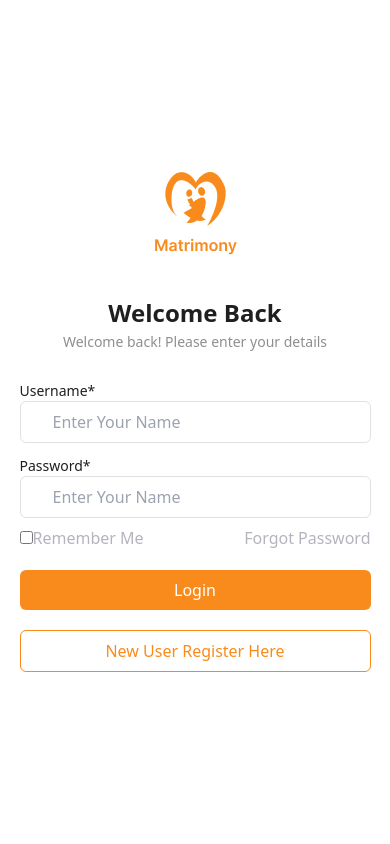
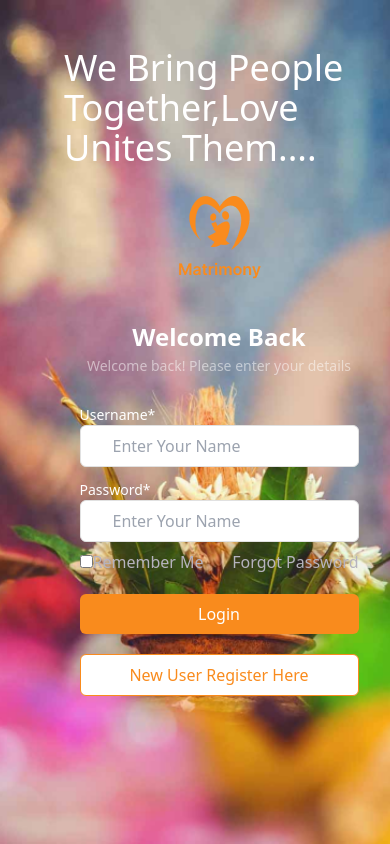
Before and after one commit to ParasBharde/Matrimony_Frontend, a Next.js app: page /signIn in a window 390 px wide. Built offline with nearby package versions, Linux system fonts and the light colour scheme.

Commit message:
signIn form responsive

```diff
--- a/components/IndexScreen/aboutUs.js
+++ b/components/IndexScreen/aboutUs.js
@@ -3,10 +3,10 @@ import React from "react";
 const AboutUs = (props) => {
   //console.log("props", props);
   return (
-    <div className="aboutusbg break-all">
-      <div className="pt-40 pl-24">
-        <p className="font-[600] text-[30px]">About Us</p>
-        <p className="text-dark font-normal text-sm my-4 relative inline-flex max-md:">
+    <div className="aboutusbg break-all ">
+      <div className="pt-40 pl-24 md: w-[40rem]  ">
+        <p className="font-semibold text-3xl">About Us</p>
+        <p className="text-dark font-normal text-sm my-4 relative inline-flex max-md:w-52">
           {props.homedata.About_desc}
         </p>
         <p className="text-white bg-main py-2 px-5 rounded-md cursor-pointer max-w-max">
--- a/components/IndexScreen/successStories.js
+++ b/components/IndexScreen/successStories.js
@@ -3,17 +3,28 @@ import SuccessStoriesCard from './successStoriesCard'
 
 const SuccessStories = (props) => {
   return (
-    <div className='bg-[#E0E0E0] py-20'>
-        <p className='text-center font-semibold text-[30px] text-dark mb-3 '>Success Stories</p>
-        <p className='text-center font-normal text-sm text-dark break-normal md:break-all '>{props.homedata.Success_Story_desc}</p>
-        <div className='flex justify-center items-center mt-10 '>
+    <div className="bg-[#E0E0E0] py-20 max-md:min-w-fit">
+      <p className="text-center font-semibold text-[30px] text-dark mb-3 ">
+        Success Stories
+      </p>
+      <p className="text-center font-normal text-sm text-dark break-normal md:break-all ">
+        {props.homedata.Success_Story_desc}
+      </p>
+      <div className="flex justify-center items-center mt-10 max-md:flex-col ">
         <SuccessStoriesCard />
         <SuccessStoriesCard />
         <SuccessStoriesCard />
         <SuccessStoriesCard />
       </div>
+
+      {/* <div className="hidden max-md:flex-wrap max-md:w-screen">
+        <SuccessStoriesCard />
+        <SuccessStoriesCard />
+        <SuccessStoriesCard />
+        <SuccessStoriesCard />
+      </div> */}
     </div>
-  )
+  );
 }
 
 export default SuccessStories
--- a/components/IndexScreen/successStoriesCard.js
+++ b/components/IndexScreen/successStoriesCard.js
@@ -21,23 +21,25 @@ useEffect(() => {
 }, [])
   return (
     <>
-    <div className='w-[20%] bg-white shadow-md rounded-md mx-5 '>
+      <div className="w-[20%] bg-white shadow-md rounded-md mx-5 max-md:w-full max-md:py-5">
+        <div className="w-[full] ">
+          <Image width={420} src={ss} alt="ss" />
+        </div>
+        <div className="flex justify-between items-center my-5 px-10">
+          <div>
+            <p className="text-dark text-[16px] font-semibold">
+              Guna & Aadanya
+            </p>
+            <p className="text-[14px] text-dark">12 apr 2020</p>
 
-    <div className='w-[full]'>
-      <Image width={420} src={ss} alt="ss"/>
-
-
-    </div>
-    <div className='flex justify-between items-center my-5 px-10'>
-      <div>
-        <p className='text-dark text-[16px] font-semibold'>Guna & Aadanya</p>
-        <p className='text-[14px] text-dark'>12 apr 2020</p>
+            <p className="text-white bg-main py-2 px-5 rounded-md m-5 cursor-pointer max-md:">
+              View
+            </p>
+          </div>
+        </div>
       </div>
-      <p className='text-white bg-main py-2 px-5 rounded-md cursor-pointer max-w-max'>View</p>
-    </div>
-  </div>
-  </>
-  )
+    </>
+  );
 }
 
 export default SuccessStoriesCard
--- a/components/footer.js
+++ b/components/footer.js
@@ -21,12 +21,12 @@ const Footer = () => {
           </div>
         </div>
       ) : (
-        <div className="footer_main bg-main flex flex-wrap justify-between items-center px-20">
-          <p className="text-white text-base py-2 max-md:order-2 max-md:mt-4">
+        <div className="footer_main bg-main flex flex-wrap justify-between items-center px-20 max-md:min-w-fit">
+          <p className="text-white text-base py-2 max-md:order-2 max-md:mt-4 ">
             Copyright © Trichy Vayalur Road Reddy Trust All rights reserved.
             Theme Anews by themeuniver
           </p>
-          <div className="flex justify-between text-white items-center max-md:order-1 max-sm:order-1 max-md:mt-2 max-sm:text-center">
+          <div className="flex justify-between text-white items-center max-md:order-1 max-sm:order-1 max-md:mt-2 max-sm:text-center max-md:text-2xl max-md:ml-36">
             <i className="fa-brands fa-facebook mx-3"></i>
             <i className="fa-brands fa-twitter mx-3"></i>
             <i className="fa-brands fa-instagram mx-3"></i>
--- a/components/signInScreen/left.js
+++ b/components/signInScreen/left.js
@@ -2,9 +2,10 @@ import React from 'react'
 
 const Left = () => {
   return (
-    <div className='xl:w-[60%] lg:w-[50%] sm:w-[40%] w-[0%] signinbg'>
-    </div>
-  )
+    <>
+      <div className="xl:w-[60%] signinbg "></div>
+    </>
+  );
 }
 
 export default Left
--- a/components/signInScreen/right.js
+++ b/components/signInScreen/right.js
@@ -8,29 +8,62 @@ const Right = () => {
   const router=useRouter()
 
   return (
-    <div className='xl:w-[40%] lg:w-[50%] sm:w-[60%] w-full flex flex-col justify-center items-center'>
+    <div className="xl:w-[40%] lg:w-[50%] sm:w-[60%] w-full flex flex-col justify-center items-center ">
       <Image src={a2} alt="a2" />
-    <p className='text-dark font-[600] text-[24px] mt-10 '>Welcome Back</p>
-    <p className='text-dark font-[500] text-[14px] opacity-50'>Welcome back! Please enter your details</p>
-    <div className='mt-7 lg:w-[400px] sm:w-[300px] w-[90%]'>
-        <p className='text-dark font-[500] text-[14px]'>Username*</p>
-        <input placeholder='Enter Your Name' className='border border-[#E1E1E1] lg:w-[400px] sm:w-[300px] w-[100%] py-2 px-8 rounded-md'/>
+      <p className="text-dark font-[600] text-[24px] mt-10 max-lg:text-white">
+        Welcome Back
+      </p>
+      <p className="text-dark font-[500] text-[14px] opacity-50 max-lg:text-white">
+        Welcome back! Please enter your details
+      </p>
+      <div className="mt-7 lg:w-[400px] sm:w-[300px] w-[90%]">
+        <p className="text-dark font-[500] text-[14px] max-lg:text-white">
+          Username*
+        </p>
+        <input
+          placeholder="Enter Your Name"
+          className="border border-[#E1E1E1] lg:w-[400px] sm:w-[300px] w-[100%] py-2 px-8 rounded-md"
+        />
       </div>
-    <div className='mt-3 lg:w-[400px] sm:w-[300px] w-[90%] '>
-        <p className='text-dark font-[500] text-[14px]'>Password*</p>
-        <input placeholder='Enter Your Name' type={"password"} className='border border-[#E1E1E1] lg:w-[400px] sm:w-[300px] w-[100%] py-2 px-8 rounded-md'/>
+      <div className="mt-3 lg:w-[400px] sm:w-[300px] w-[90%] ">
+        <p className="text-dark font-[500] text-[14px] max-lg:text-white">
+          Password*
+        </p>
+        <input
+          placeholder="Enter Your Name"
+          type={"password"}
+          className="border border-[#E1E1E1] lg:w-[400px] sm:w-[300px] w-[100%] py-2 px-8 rounded-md"
+        />
       </div>
-    <div className='lg:w-[400px] sm:w-[300px] w-[90%] mx-auto flex justify-between items-center mt-2'>
+      <div className="lg:w-[400px] sm:w-[300px] w-[90%] mx-auto flex justify-between items-center mt-2">
         <div>
-          <input type="checkbox" name="rememberMe" value="true"/>
-          <label for="rememberMe" className='text-[#B6B3BE]'>Remember Me</label>
+          <input type="checkbox" name="rememberMe" value="true" />
+          <label for="rememberMe" className="text-[#B6B3BE]">
+            Remember Me
+          </label>
         </div>
-      <p className='text-[#B6B3BE] cursor-pointer' onClick={()=>{router.push("/setNewPassword")}}>Forgot Password</p>
+        <p
+          className="text-[#B6B3BE] cursor-pointer"
+          onClick={() => {
+            router.push("/setNewPassword");
+          }}
+        >
+          Forgot Password
+        </p>
       </div>
-    <p className='text-white bg-main py-2 px-5 rounded-md cursor-pointer  lg:w-[400px] sm:w-[300px] w-[90%] text-center my-5'>Login</p>
-    <p className='text-main bg-white border border-main py-2 px-5 rounded-md cursor-pointer lg:w-[400px] sm:w-[300px] w-[90%] text-center' onClick={()=>{router.push("/register")}}>New User Register Here</p>
+      <p className="text-white bg-main py-2 px-5 rounded-md cursor-pointer  lg:w-[400px] sm:w-[300px] w-[90%] text-center my-5">
+        Login
+      </p>
+      <p
+        className="text-main bg-white border border-main py-2 px-5 rounded-md cursor-pointer lg:w-[400px] sm:w-[300px] w-[90%] text-center"
+        onClick={() => {
+          router.push("/register");
+        }}
+      >
+        New User Register Here
+      </p>
     </div>
-  )
+  );
 }
 
 export default Right
--- a/pages/index.js
+++ b/pages/index.js
@@ -37,14 +37,16 @@ useEffect(() => {
 
   return (
     <>
-       <Hero homedata={home}/>
-       <Heading homedata={home}/>
-       <AboutUs homedata={home}/>
-       <SuccessStories homedata={home}/>
-       <BestGiftFromYou homedata={home}/>
-       <ContactInformation homedata={home}/>
+      <div className='min-w-fit'>
+        <Hero homedata={home} />
+        <Heading homedata={home} />
+        <AboutUs homedata={home} />
+        <SuccessStories homedata={home} />
+        <BestGiftFromYou homedata={home} />
+        <ContactInformation homedata={home} />
+        </div>
     </>
-  )
+  );
 }
 
 export default Index
--- a/pages/signIn.js
+++ b/pages/signIn.js
@@ -5,11 +5,30 @@ import Right from '@/components/signInScreen/right'
 
 const SignIn = () => {
   return (
-    <div className='flex justify-center items-center overflow-y-hidden'>
-        <Left/>
-        <Right/>
-    </div>
-  )
+    <>
+      <div className="flex justify-center items-center overflow-y-hidden max-lg:hidden">
+        <Left />
+        <Right />
+      </div>
+
+      {/* dublicate for responsive designing  */}
+
+      <div className="max-md:min-w-fit hidden max-lg:block">
+        {/* create test for manually testing purpose  */}
+
+        <div className="w-full bg-auto">
+          <Left />
+        </div>
+
+        <div className="absolute top-[2rem] left-[3rem] m-4 max-md:text-white">
+          <div className="max-lg:text-4xl font-medium max-lg:mb-7">
+            <p>We Bring People Together,Love Unites Them....</p>
+          </div>
+          <Right />
+        </div>
+      </div>
+    </>
+  );
 }
 
 export default SignIn
--- a/styles/globals.css
+++ b/styles/globals.css
@@ -24,4 +24,5 @@
     background-position: center;
     background-repeat: no-repeat;
     height: 100vh;
+
 }
```
Also changed, not shown: components/IndexScreen/hero.js (+25 -4 lines). Lines whose indentation alone changed are shown as unchanged.
